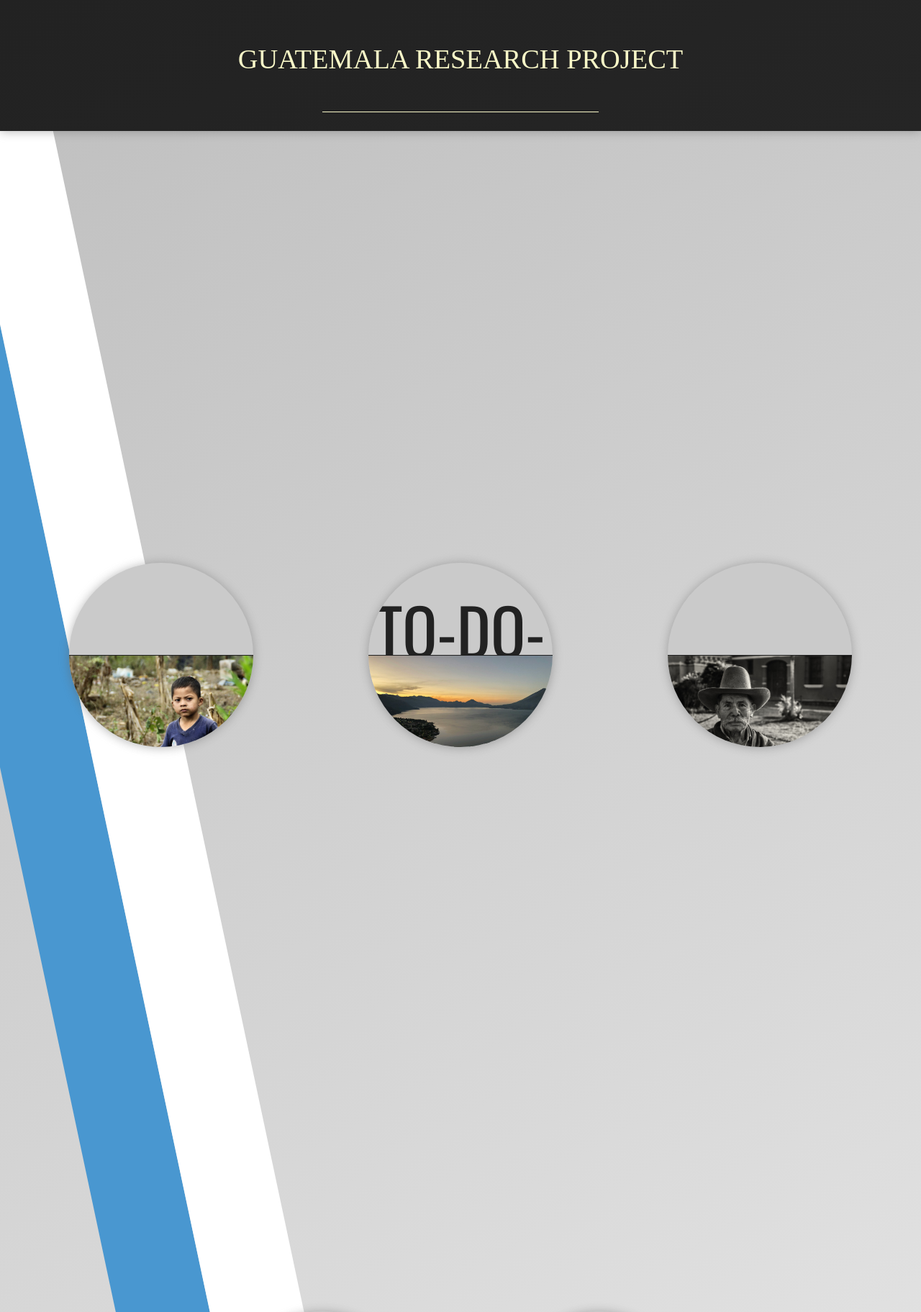
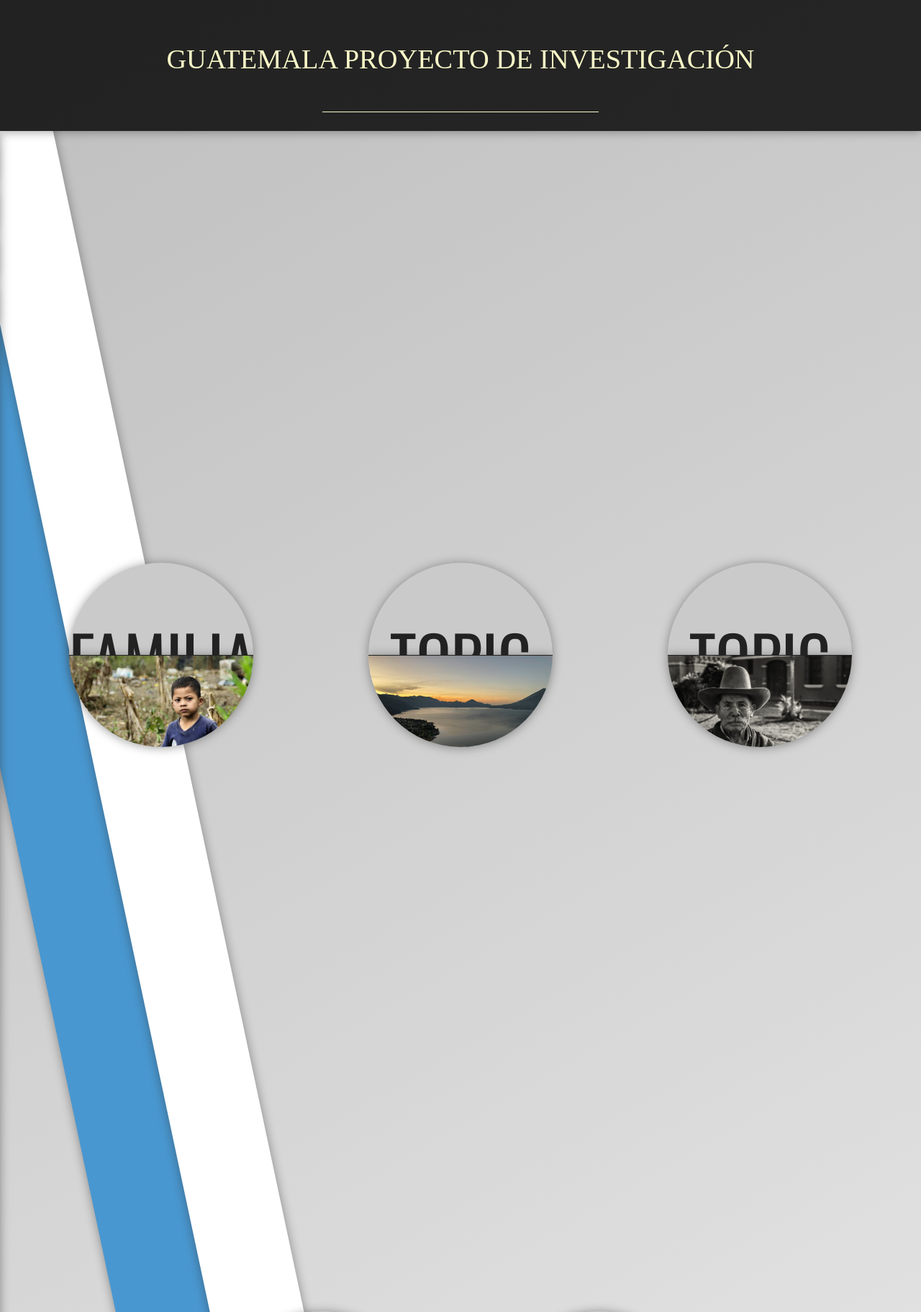
Before and after one commit to ezras256/spanish-website, a Django app: page / in a window 1280 px wide. Shown: the top 1823 px of the page at 72% size. Run offline with Django 5.2, Linux system fonts and the light colour scheme.

Commit message:
Created 'familias' page

```diff
--- a/home/static/css/style.css
+++ b/home/static/css/style.css
@@ -58,6 +59,22 @@
     margin: 0px;
     padding: 0px;
     font-size: 3vmin;
+}
+
+#title-text-english {
+    color: #f9f8c8;
+    position: absolute;
+    width: 100%;
+    height: 90%;
+    left: 0px;
+    top: 0px;
+    z-index: 11;
+    align-content: center;
+    text-align: center;
+    margin: 0px;
+    padding: 0px;
+    font-size: 3vmin;
+    scale: 0;
 }
 
 #title-border {
@@ -127,12 +148,15 @@
     left: 0px;
     top: 0px;
     text-align: center;
-    transform: translateY(20%);
+    padding: 0px;
+    margin: 0px;
+    transform: translateY(50%);
     font-size: 7vmin;
     font-family: "Oswald", sans-serif;
     font-optical-sizing: auto;
     font-weight: 400;
     font-style: normal;
+    transition: all 0.5s ease;
 
 }
 
@@ -144,10 +168,39 @@
     top: 50%;
     background-size: cover;
     border-top: solid 0.05vh #222222;
+    transition: all 2s ease;
+}
+
+#sidebar {
+    position: fixed;
+    width: 5vw;
+    height: 100vh;
+    top: 7vh;
+    left: 0px;
+    background-color: #252525;
+    z-index: 5;
+    transform: translateX(-100%);
+}
+
+.sidebar-active {
+    transform: translateX(0px);
+    animation: sidebar-slide 1s ease forwards;
+}
+
+#sidebar p {
+    transform: translateX(10%);
+    width: 80%;
+    aspect-ratio: 1;
+    background-color: #181818;
+    align-content: center;
+    text-align: center;
+    color: white;
+    border-radius: 25%;
+
 }
 
 .drop-shadow {
-    filter: drop-shadow(0.5px 1px 7px #61616177);
+    filter: drop-shadow(0.5px 1px 7px #29292977);
 }
 
 @keyframes title-intro {
--- a/home/templates/home/index.html
+++ b/home/templates/home/index.html
@@ -7,44 +7,55 @@
     <link href="https://fonts.googleapis.com/css2?family=Oswald:wght@200..700&display=swap" rel="stylesheet">
     <link rel="stylesheet" href="{% static 'css/style.css' %}">
     <link rel="icon" href="{% static 'images/favicon.png' %}">
+
+    <script src="{% static 'js/index.js'%}"></script>
 </head>
 
 <html>
     <body>
         <div id="bg">
             <div id="bg-stripes">
-                <div id="str1"></div>
-                <div id="str2"></div>
+                <div id="str1" class="drop-shadow"></div>
+                <div id="str2" class="drop-shadow"></div>
             </div>
         <div>
         <div id="title" class="drop-shadow">
-            <p id="title-text">GUATEMALA RESEARCH PROJECT</p>
+            <a href="/"><p id="title-text-english">GUATEMALA RESEARCH PROJECT</p></a>
+            <a href="/"><p id="title-text">GUATEMALA PROYECTO DE INVESTIGACIÓN</p></a>
             <div id="title-border"></div>
         </div>
         <div id="content">
             <div class="content-line drop-shadow" id="line1">
-                <div class="content-sphere" style="--id: 0; ">
-                    <p class="content-text">TO-DO</p>
-                    <div class="content-image" style="background-image: url({% static 'images/content/child.jpg' %});"></div>
-                </div>
+                <a href="families/"><div class="content-sphere" style="--id: 0;">
+                    <p class="content-text">FAMILIAS</p>
+                    <div class="content-image drop-shadow" style="background-image: url({% static 'images/content/child.jpg' %});"></div>
+                </div></a>
                 <div class="content-sphere" style="--id: 2; ">
-                    <div class="content-text">TO-DO-FIX</div>
-                    <div class="content-image" style="background-image: url({% static 'images/content/lake.jpg' %});"></div>
+                    <div class="content-text">TOPIC 2</div>
+                    <div class="content-image drop-shadow" style="background-image: url({% static 'images/content/lake.jpg' %});"></div>
                 </div>
                 <div class="content-sphere" style="--id: 4; ">
-                    <p class="content-text">TO-DO</p>
-                    <div class="content-image" style="background-image: url({% static 'images/content/man.jpg' %});"></div>
+                    <p class="content-text">TOPIC 3</p>
+                    <div class="content-image drop-shadow" style="background-image: url({% static 'images/content/man.jpg' %});"></div>
                 </div>
             </div>
             <div class="content-line drop-shadow" id="line2">
                 <div class="content-sphere" style="--id: 1; ">
-                    <p class="content-text">TO-DO</p>
-                    <div class="content-image" style="background-image: url({% static 'images/content/market.jpg' %});"></div>
+                    <p class="content-text">TOPIC 4</p>
+                    <div class="content-image drop-shadow" style="background-image: url({% static 'images/content/market.jpg' %});"></div>
                 </div>
                 <div class="content-sphere" style="--id: 3; ">
-                    <p class="content-text">TO-DO</p>
-                    <div class="content-image" style="background-image: url({% static 'images/content/temple.jpg' %});"></div>
+                    <p class="content-text">TOPIC 5</p>
+                    <div class="content-image drop-shadow" style="background-image: url({% static 'images/content/temple.jpg' %});"></div>
                 </div>
+            </div>
+            <div id="sidebar" class="drop-shadow sidebar-inactive">
+                <p class="drop-shadow">A</p>
+                <p class="drop-shadow">B</p>
+                <p class="drop-shadow">C</p>
+                <p class="drop-shadow">D</p>
+                <!-- <p class="drop-shadow">E</p> -->
+                <!-- <p class="drop-shadow">F</p> -->
             </div>
         </div>
     </body>
--- a/home/urls.py
+++ b/home/urls.py
@@ -3,4 +3,5 @@ from home import views
 
 urlpatterns = [
     path('', views.home, name='home'),
+    path('families/', views.families, name='families')
 ]
--- a/home/views.py
+++ b/home/views.py
@@ -3,3 +3,6 @@ from django.shortcuts import render
 # Create your views here.
 def home(request):
     return render(request, 'home/index.html')
+
+def families(request):
+    return render(request, 'home/families.html')
```
Also changed, not shown: other parts of home/static/css/style.css (+18 -1 lines), home/static/css/families-style.css (added, +154 -0 lines), home/static/js/index.js (added, +11 -0 lines), home/templates/home/families.html (added, +75 -0 lines), home/static/images/content/family.jpg (added), home/static/images/content/family2.jpg (added).
